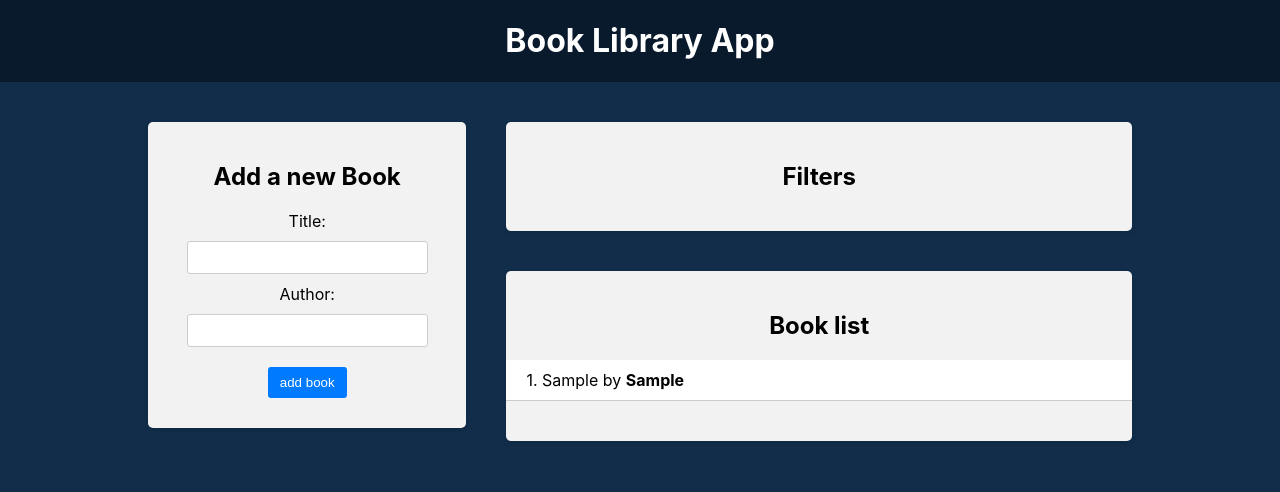
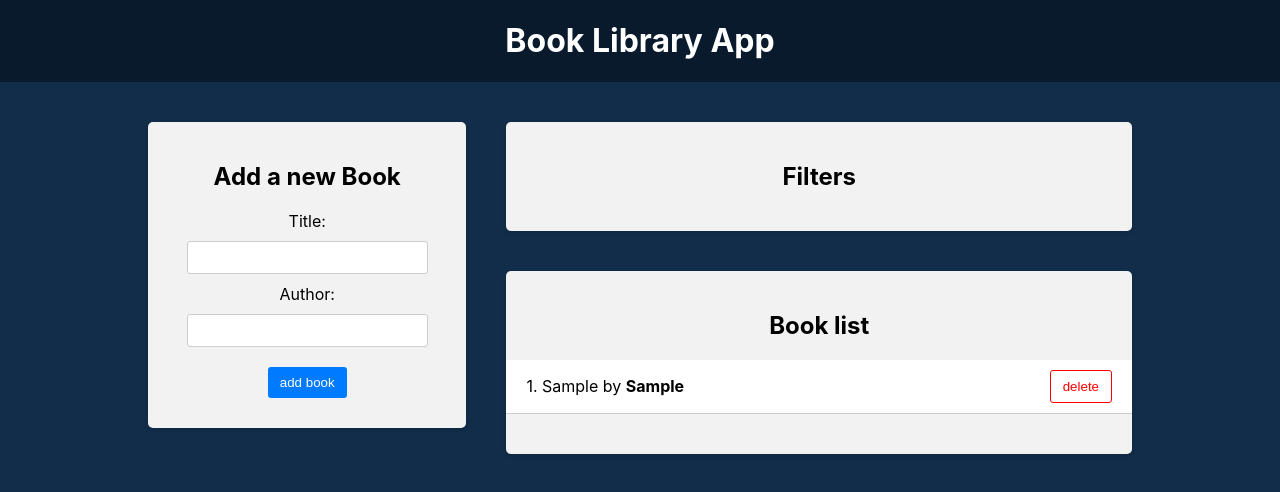
Before and after one commit to anturchin/react-redux, a React (Create React App) app in the folder frontend/: page / in a window 1280 px wide. Both pictures are taken after typing "Sample", "Sample" into the empty fields and a click on the button "add book". Shown: the top 492 px of the page. Built offline with nearby package versions, Linux system fonts and the light colour scheme.

Commit message:
add action-creators deleteBook

```diff
--- a/frontend/src/components/bookList/BookList.js
+++ b/frontend/src/components/bookList/BookList.js
@@ -1,10 +1,16 @@
-import { useSelector } from 'react-redux';
+import { useSelector, useDispatch } from 'react-redux';
+import { deleteBook } from '../../redux/books/actionCreators';
 
 import './BookList.css';
 
 const BookList = () => {
 
 	const books = useSelector((state) => state.books);
+	const dispatch = useDispatch();
+
+	const handleDeleteBook = (id) => {
+		dispatch(deleteBook(id));
+	}
 
 	return (
 		<div className="app-block book-list">
@@ -18,6 +24,12 @@
 							<div className="book-info">
 								{++i}. {book.title} by <strong>{book.author}</strong>
 							</div>
+							<div className="book-actions">
+								<button
+									onClick={() => handleDeleteBook(book.id)}>
+									delete
+								</button>
+							</div>
 						</li>
 					))}
 				</ul>
--- a/frontend/src/redux/books/actionCreators.js
+++ b/frontend/src/redux/books/actionCreators.js
@@ -6,3 +6,10 @@
 		payload: newBook,
 	}
 }
+
+export const deleteBook = (id) => {
+	return {
+		type: a.DELETE_BOOK,
+		payload: id,
+	}
+}
--- a/frontend/src/redux/books/actionTypes.js
+++ b/frontend/src/redux/books/actionTypes.js
@@ -1 +1,2 @@
 export const ADD_BOOK = 'ADD_BOOK';
+export const DELETE_BOOK = 'DELETE_BOOK';
--- a/frontend/src/redux/books/reducer.js
+++ b/frontend/src/redux/books/reducer.js
@@ -7,6 +7,8 @@
 	switch (action.type) {
 		case a.ADD_BOOK:
 			return [...state, action.payload];
+		case a.DELETE_BOOK:
+			return state.filter((book) => book.id !== action.payload);
 		default:
 			return state;
 	}
```
